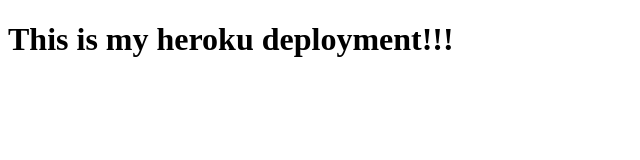
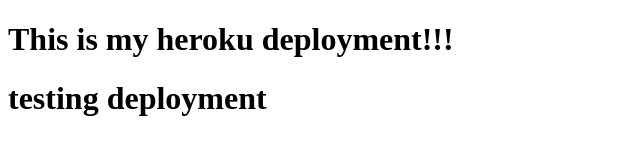
Before and after one commit to TasukuY/deployment-demo, a website: page index.html in a window 1280 px wide. Shown: the whole page, without its empty margins (0-640 px from the left). Drawn offline with Linux system fonts and the light colour scheme.

Commit message:
updated html file to test deployment

```diff
--- a/index.html
+++ b/index.html
@@ -8,5 +8,6 @@
 </head>
 <body>
   <h1>This is my heroku deployment!!!</h1>
+  <h1>testing deployment</h1>
 </body>
 </html>
```
